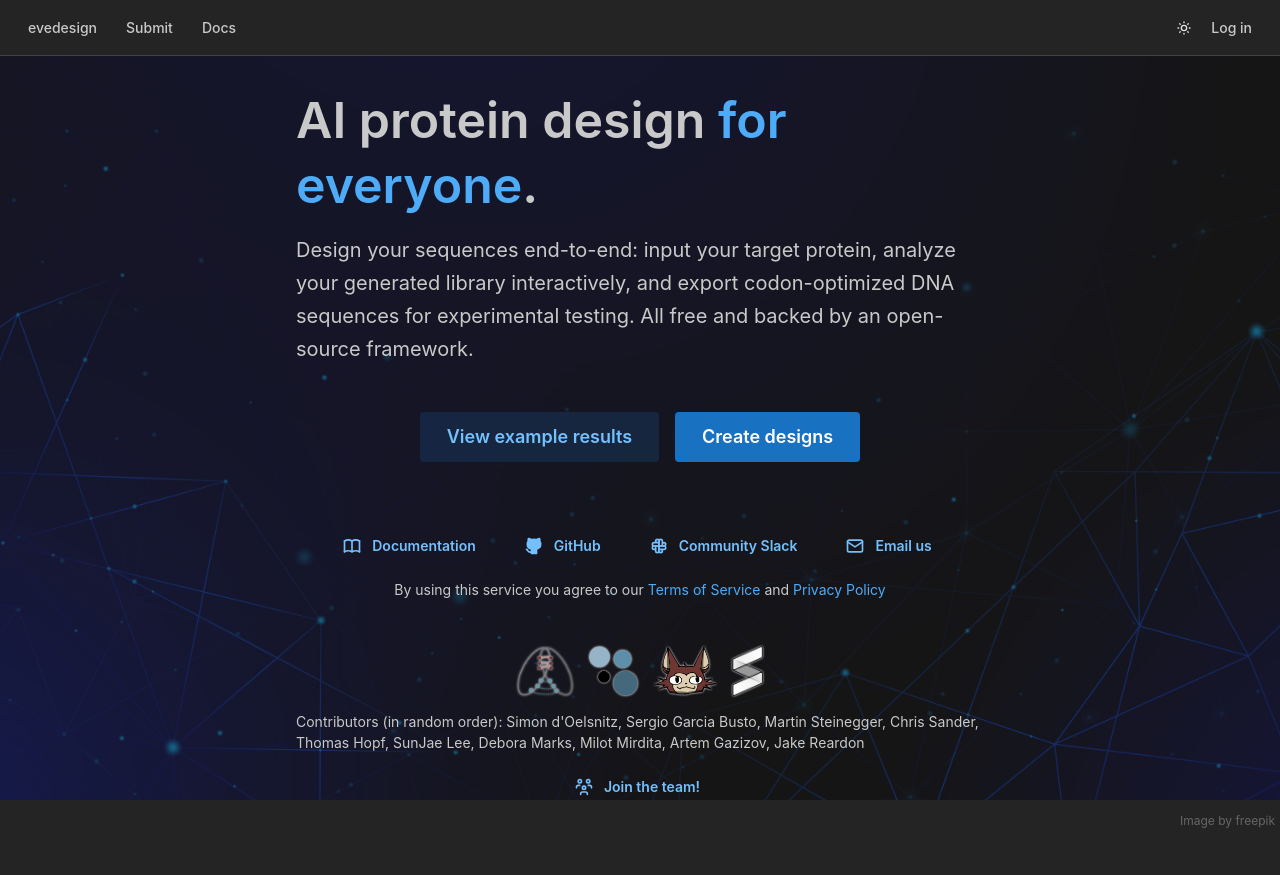
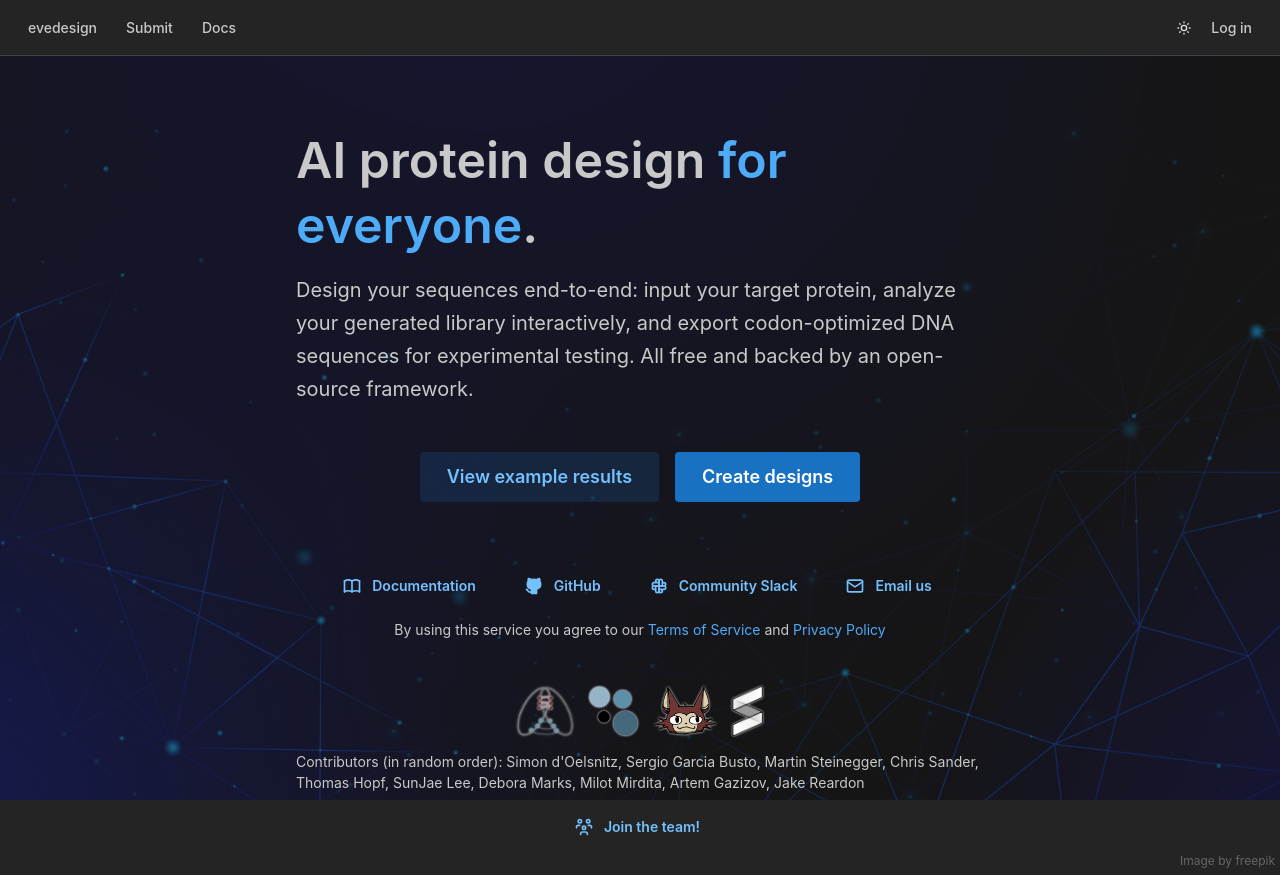
Before and after one commit to evedesignbio/evedesign-ui, a React (Vite) app: page / in a window 1280 px wide. Before the commit the page ends 835 px from the top, so only its background shows below. Built offline with nearby package versions, Linux system fonts and the light colour scheme; what molstar, plotly.js-gl2d-dist, react-plotly.js would draw is missing.

Commit message:
more spacing for title

```diff
--- a/src/pages/start/index.tsx
+++ b/src/pages/start/index.tsx
@@ -98,7 +98,7 @@ export const StartPage = () => {
       <BackgroundImage />
       <Container size={"sm"} mt={"xl"}>
         <Stack align={"center"}>
-          <Title size={50} fw={600}>
+          <Title size={50} fw={600} mt={40}>
             AI protein design{" "}
             <span
               style={{
```
